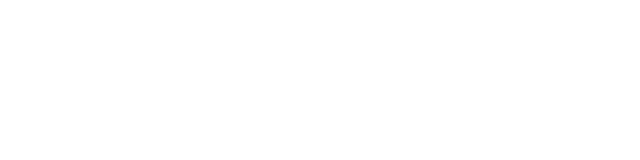
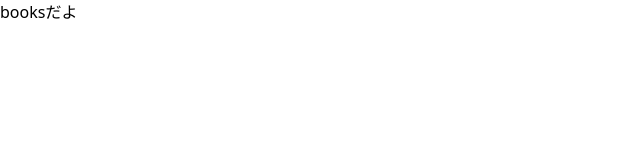
Before and after one commit to HidakaRintaro/MISSION_React-Book-review, a React (Create React App) app: page / in a window 1280 px wide. Before the commit this address had no page. Shown: the top 160 px of the page, without its empty margins (0-640 px from the left). Built offline with nearby package versions, Linux system fonts and the light colour scheme.

Commit message:
add book components

```diff
--- a/src/index.tsx
+++ b/src/index.tsx
@@ -7,6 +7,7 @@ import '~/index.css'
 import { store } from '~/store'
 import { SignUp } from '~/pages/SignUp'
 import { Login } from '~/pages/Login'
+import { Books } from '~/pages/Books'
 
 const rootElement = document.getElementById('root')
 const root = createRoot(rootElement as HTMLElement)
@@ -17,6 +18,7 @@ root.render(
         <Routes>
           <Route path="/signup" element={<SignUp />} />
           <Route path="/login" element={<Login />} />
+          <Route path="/" element={<Books />} />
         </Routes>
       </BrowserRouter>
     </React.StrictMode>
```
